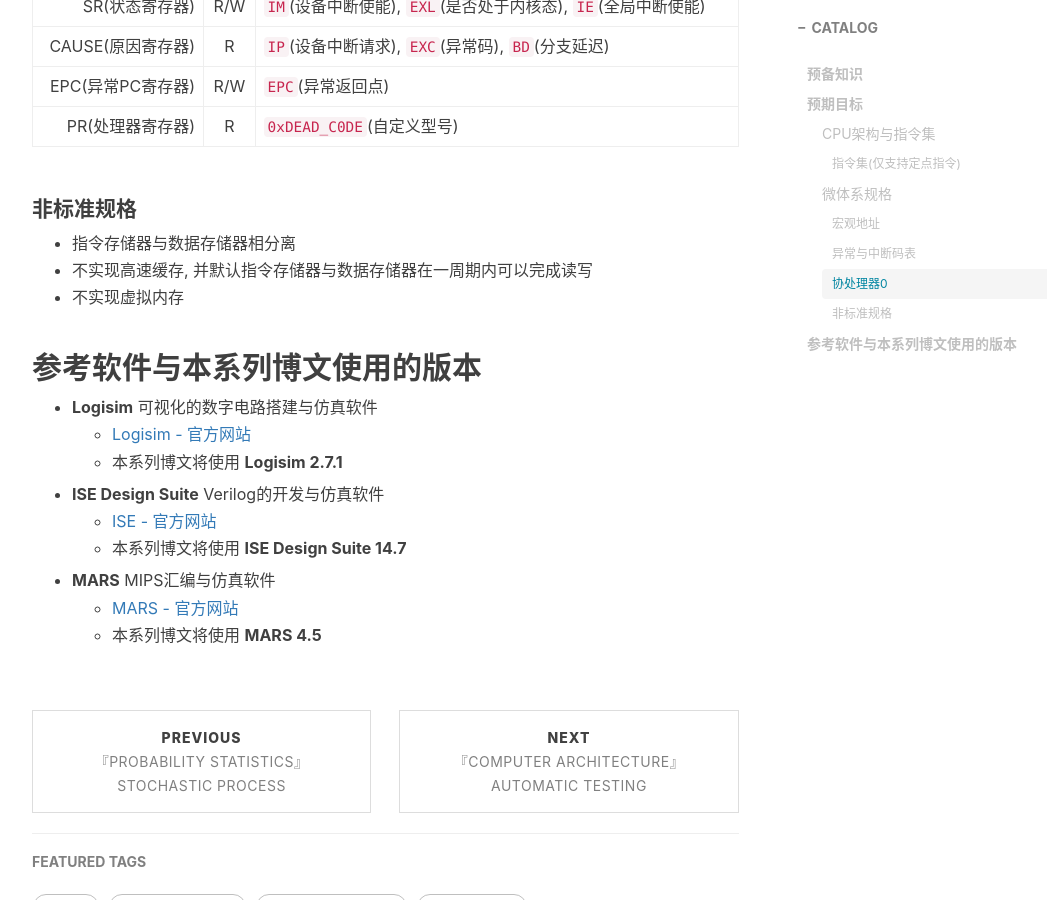
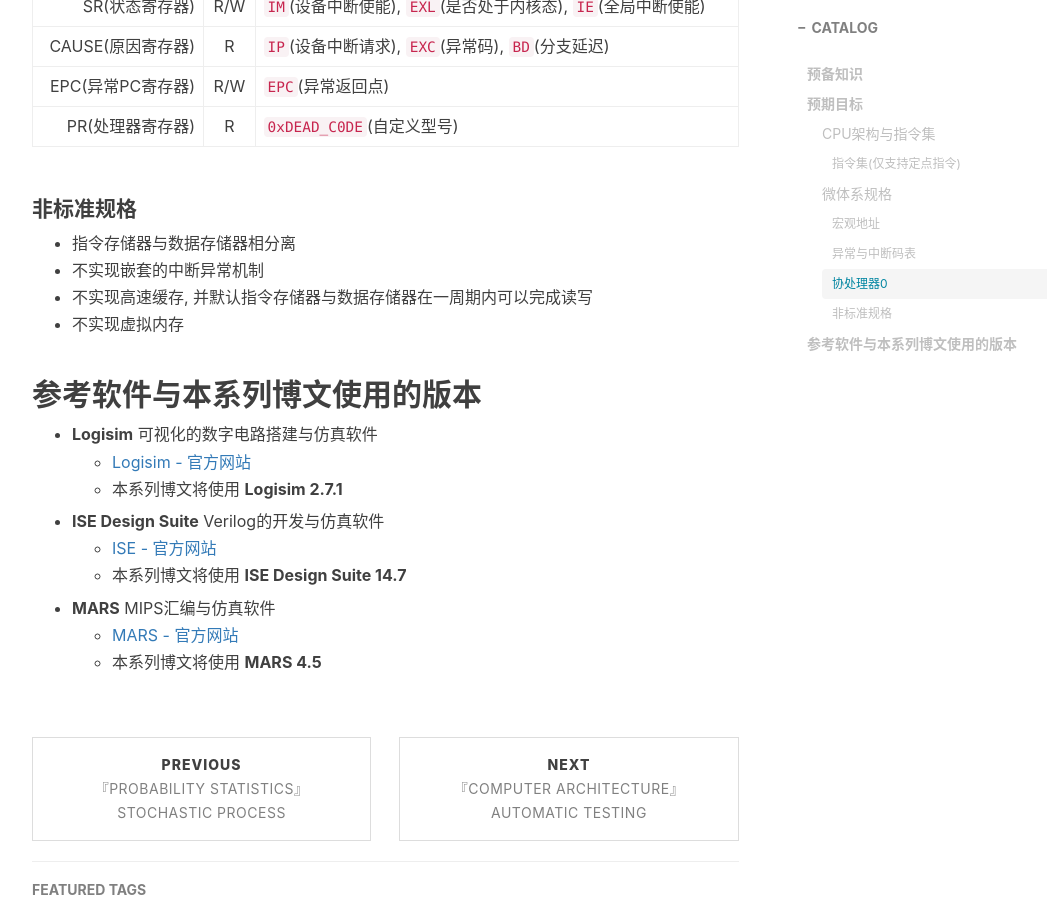
Before and after one commit to Coekjan/coekjan.github.io, a Jekyll site: the page built from _posts/Computer-Architecture/2021-01-13-Introduction.md, in a window 1280 px wide and 900 px high, scrolled down 4452 px. Shown: the whole window, without its empty margins (233-1280 px from the left). Built offline with Jekyll 4.4.1, drawn with Linux system fonts in a browser that asks for light colours; nearby versions of some CDN libraries; comment, search, counter and statistics services are not loaded.

Commit message:
Update 2021-01-13-Introduction.md

```diff
--- a/_posts/Computer-Architecture/2021-01-13-Introduction.md
+++ b/_posts/Computer-Architecture/2021-01-13-Introduction.md
@@ -189,6 +189,7 @@
 #### 非标准规格
 
 * 指令存储器与数据存储器相分离
+* 不实现嵌套的中断异常机制
 * 不实现高速缓存, 并默认指令存储器与数据存储器在一周期内可以完成读写
 * 不实现虚拟内存
 
```
